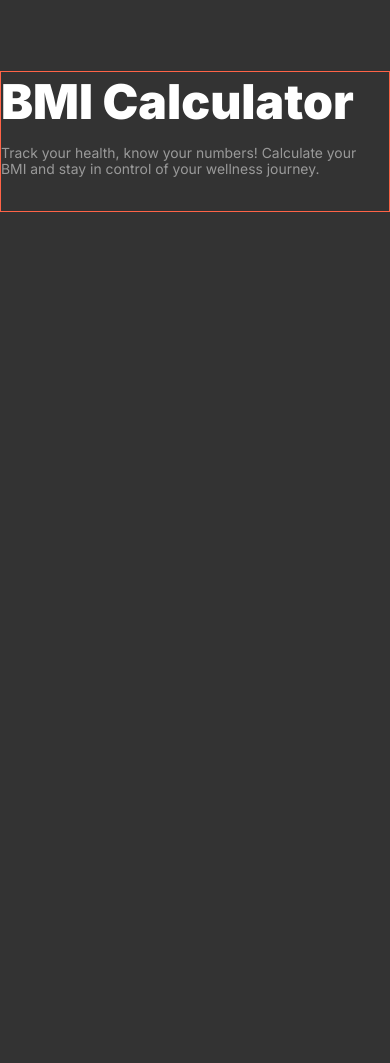
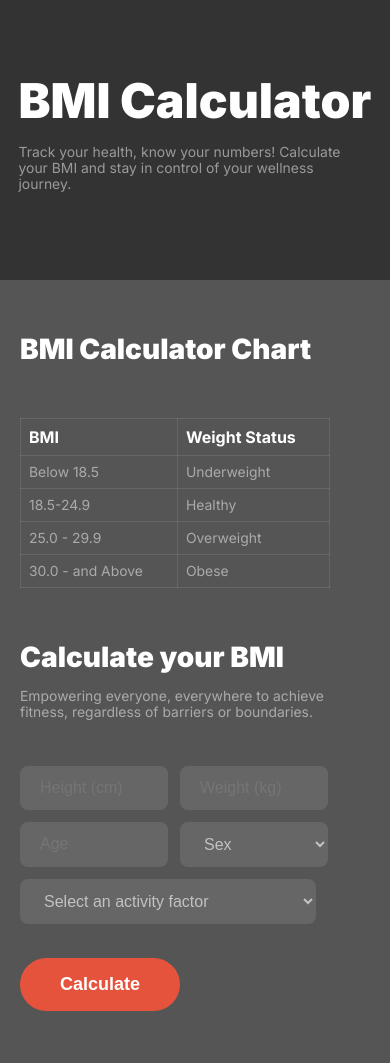
Before and after one commit to shantoislam242/assignment-2, a plain HTML site: page index.html in a window 390 px wide. Shown: the part 3530-4593 px from the top of the page. Before the commit the page ends 3830 px from the top, so only its background shows below. Drawn offline with Linux system fonts and the light colour scheme.

Commit message:
added fourth main part and making it responsive

```diff
--- a/index.html
+++ b/index.html
@@ -60,7 +60,8 @@
         <section class="first-main cs-width">
             <div class="m-first-title">
                 <h3 class="first-title">Change Your Habits</h3>
-                <p class="circle-drccription">Small habits, when consistently practiced, create massive results over time. The journey of change begins with just one step, leading to a life transformed</p>
+                <p class="circle-drccription">Small habits, when consistently practiced, create massive results over
+                    time. The journey of change begins with just one step, leading to a life transformed</p>
             </div>
             <div class="img-container">
                 <div class="circle-img">
@@ -89,7 +90,8 @@
         <section class="second-main cs-width">
             <div class="text-box">
                 <h3 class="first-title">Run an Extra Mile Easily</h3>
-                <p class="circle-drccription pbox">Go beyond the ordinary, achieve the extraordinary.Push your limits, reach new heights effortlessly.</p>
+                <p class="circle-drccription pbox">Go beyond the ordinary, achieve the extraordinary.Push your limits,
+                    reach new heights effortlessly.</p>
                 <button class="btn-primary big-btn">Join Now</button>
             </div>
             <div class="second-m-img">
@@ -99,9 +101,71 @@
         </section>
         <section class="cs-width third-main">
             <h3 class="first-title">BMI Calculator</h3>
-            <p class="circle-drccription pbox"> Track your health, know your numbers! Calculate your BMI and stay in control of your wellness journey.</p>
+            <p class="circle-drccription pbox"> Track your health, know your numbers! Calculate your BMI and stay in
+                control of your wellness journey.</p>
         </section>
-        <section class=""></section>
+        <section class="fourth-main">
+            <div class="flexing-table-form cs-width ">
+                <div class="table-section ">
+                    <h3 class="first-title cal-title">BMI Calculator Chart</h3>
+                    <table>
+
+                        <tr>
+                            <th>BMI</th>
+                            <th>Weight Status</th>
+                        </tr>
+                        <tr>
+                            <td>Below 18.5</td>
+                            <td>Underweight</td>
+                        </tr>
+                        <tr>
+                            <td>18.5-24.9</td>
+                            <td>Healthy</td>
+                        </tr>
+                        <tr>
+                            <td>25.0 - 29.9</td>
+                            <td>Overweight</td>
+                        </tr>
+                        <tr>
+                            <td>30.0 - and Above</td>
+                            <td>Obese</td>
+                        </tr>
+
+                    </table>
+
+                </div>
+                <div class="form-section">
+                    <h3 class="first-title cal-title">Calculate your BMI</h3>
+                    <p class="circle-drccription pbox">Empowering everyone, everywhere to achieve fitness, regardless of barriers or boundaries.</p>
+                    <form>
+                        <div class="input-container">
+                            <input  placeholder="Height (cm)">
+                            <input  placeholder="Weight (kg)">
+                        </div>
+                        <div class="input-container">
+                            <input  placeholder="Age">
+                            <select class="first-select">
+                                <option value="" disabled selected>Sex</option>
+                                <option value="male">Male</option>
+                                <option value="female">Female</option>
+                            </select>
+                        </div>
+                        <div>
+                            <select class="second-select">
+                                <option value="" disabled selected>Select an activity factor</option>
+                                <option value="light">Light Activity</option>
+                                <option value="very-active">Very Active</option>
+                                <option value="active">Active</option>
+                            </select>
+                        </div>
+                        <div>
+                            <button class="btn-primary last-btn">Calculate</button>
+                        </div>
+                    </form>
+                </div>
+
+            </div>
+        </section>
 
 
     </main>
--- a/styles/responsive.css
+++ b/styles/responsive.css
@@ -87,5 +87,27 @@
       .run-img{
         margin-bottom: 35px;
       }
+      .third-main{
+        max-width: 353px;
 
+      }
+      .flexing-table-form{
+        flex-direction: column;
+
+      }
+
+      input , .first-select, .second-select{
+        width: 40%;
+      }
+      .second-select{
+        width: 80% ;
+      }
+      .input-container{
+        display: flex;
+        gap: 12px;
+
+      }
+      .form-section, .table-section{
+        padding-left: 20px;
+      }
 }
--- a/styles/style.css
+++ b/styles/style.css
@@ -274,9 +274,75 @@ header{
 }
 
 .third-main{
-  border: 1px solid tomato;
   max-width: 670px;
   width: 100%;
   margin-top: 88px;
   margin-bottom: 88px;
 }
+
+/* fouth main start */
+.fourth-main{
+
+  background-color:  rgb(85, 85, 85) ;
+}
+
+.flexing-table-form{
+  display: flex;
+  justify-content: space-between;
+}
+
+.cal-title{
+  font-size: 1.75rem;
+  margin-top: 52px;
+
+}
+
+table {
+  border-collapse: collapse;
+  max-width: 310px;
+  width: 100%;
+  margin-top: 52px;
+}
+th{
+  font-size: 1rem;
+  color: #FFFFFF;
+}
+td{
+  font-size: 0.87rem;
+  color: rgba(255, 255, 255, 0.5);
+}
+th, td {
+  padding: 8px;
+  text-align: left;
+}
+table, th, td {
+  border: 1px solid rgba(255, 255, 255, 0.1);
+}
+
+/* form related */
+
+input , .first-select, .second-select{
+  max-width: 282px;
+  width: 100%;
+  font-size: 1rem;
+  gap: 12px;
+  margin-top: 12px;
+  background-color: rgba(255, 255, 255, 0.1);
+  border: none;
+  border-radius: 8px;
+  color: rgba(255, 255, 255, 0.6);
+  padding: 13px 20px;
+
+}
+.second-select{
+  max-width: 569px;
+  width: 100%;
+  margin-bottom: 34px;
+}
+
+.last-btn{
+  padding: 16px 40px;
+  margin-bottom: 52px;
+  font-size: 18px;
+  font-weight: 600;
+}
```
